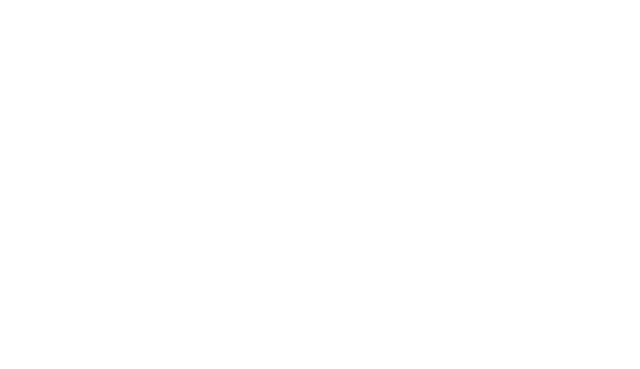
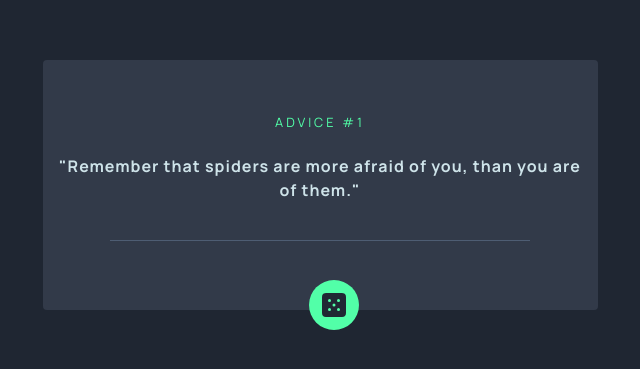
Before and after one commit to krypton225/Advice-generator-app, a plain HTML site: page index.html in a window 1280 px wide. Shown: the part 215-584 px from the top of the page, without its empty margins (320-960 px from the left). Drawn offline with Linux system fonts and the light colour scheme.

Commit message:
ADD design and js code - First Version

```diff
--- a/css/style.css
+++ b/css/style.css
@@ -17,5 +17,110 @@
 }
 
 body {
+  height: 100vh;
+  display: -webkit-box;
+  display: -ms-flexbox;
+  display: flex;
+  -webkit-box-pack: center;
+  -ms-flex-pack: center;
+  justify-content: center;
+  -webkit-box-align: center;
+  -ms-flex-align: center;
+  align-items: center;
+  background-color: var(--dark-blue);
   font-family: "Manrope", sans-serif;
 }
+
+a {
+  text-decoration: none;
+}
+
+.divider {
+  width: 80%;
+  text-align: center;
+  display: block;
+  margin: 1rem auto;
+  border: 0;
+  border-top: 1px solid var(--grayish-blue);
+}
+
+.container {
+  height: 250px;
+  margin: auto;
+  display: -webkit-box;
+  display: -ms-flexbox;
+  display: flex;
+  -webkit-box-pack: center;
+  -ms-flex-pack: center;
+  justify-content: center;
+  -webkit-box-align: center;
+  -ms-flex-align: center;
+  align-items: center;
+  background-color: var(--dark-blue);
+  /* background-color: red; */
+}
+
+.row {
+  width: 100%;
+  height: 100%;
+}
+
+.card {
+  width: 100%;
+  height: 100%;
+  display: -webkit-box;
+  display: -ms-flexbox;
+  display: flex;
+  -webkit-box-pack: center;
+  -ms-flex-pack: center;
+  justify-content: center;
+  -webkit-box-align: center;
+  -ms-flex-align: center;
+  align-items: center;
+  background-color: var(--Dark-grayish-blue);
+}
+
+.card__advice-num {
+  color: var(--neon-green);
+  font-size: 0.8rem;
+  letter-spacing: 3px;
+}
+
+.card__advice {
+  color: var(--light-cyan);
+  margin: 1.4rem 0;
+  font-weight: bold;
+  letter-spacing: 1px;
+}
+
+.icon {
+  width: 50px;
+  height: 50px;
+  border-radius: 50%;
+  padding: 10px;
+  position: absolute;
+  left: 48.1%;
+  bottom: -20px;
+  display: -webkit-box;
+  display: -ms-flexbox;
+  display: flex;
+  -webkit-box-pack: center;
+  -ms-flex-pack: center;
+  justify-content: center;
+  -webkit-box-align: center;
+  -ms-flex-align: center;
+  align-items: center;
+  cursor: pointer;
+  background-color: var(--neon-green);
+  z-index: 999999999999;
+  -webkit-transition: -webkit-box-shadow 0.3s ease-in-out;
+  transition: -webkit-box-shadow 0.3s ease-in-out;
+  -o-transition: box-shadow 0.3s ease-in-out;
+  transition: box-shadow 0.3s ease-in-out;
+  transition: box-shadow 0.3s ease-in-out, -webkit-box-shadow 0.3s ease-in-out;
+}
+
+.icon:hover {
+  -webkit-box-shadow: 1px 1px 30px 6px hsl(150, 100%, 66%);
+  box-shadow: 1px 1px 30px 6px hsl(150, 100%, 66%);
+}
--- a/index.html
+++ b/index.html
@@ -28,6 +28,26 @@
 
 <body>
 
+  <div class="container">
+    <div class="row text-center">
+      <div class="col-sm-12 col-md-6 m-auto w-100 border-0 rounded card">
+        <div class="card__advice-num" id="deviceNum">
+          ADVICE #1
+        </div>
+
+        <div class="card__advice" id="deviceContent">
+          "Remember that spiders are more afraid of you, than you are of them."
+        </div>
+
+        <div class="divider"></div>
+
+        <div class="icon" id="icon">
+          <img src="images/icon-dice.svg" alt="Dice Icon">
+        </div>
+      </div>
+    </div>
+  </div> <!-- ./container -->
+
   <!-- * Import popper.min.js file -->
   <script src="js/popper.min.js"></script>
   <!-- * Import jquery-3.5.1.min.js file -->
--- a/js/main.js
+++ b/js/main.js
@@ -0,0 +1,26 @@
+const deviceNum = document.getElementById("deviceNum"),
+  deviceContent = document.getElementById("deviceContent"),
+  icon = document.getElementById("icon");
+
+const getRandomNumber = (num) => {
+  return Math.round(Math.random() * num);
+};
+
+console.log(getRandomNumber(224));
+
+icon.addEventListener("click", () => {
+  let myGetNumber = getRandomNumber(224);
+
+  deviceNum.innerHTML = `ADVICE #${myGetNumber}`;
+
+  const API_URL = `https://api.adviceslip.com/advice/${myGetNumber}`;
+
+  fetch(API_URL)
+    .then((res) => res.json())
+    .then((data) => {
+      deviceContent.innerHTML = `"${data.slip.advice}"`;
+    })
+    .catch((err) => {
+      console.log("There is an error in the operation!");
+    });
+});
```
